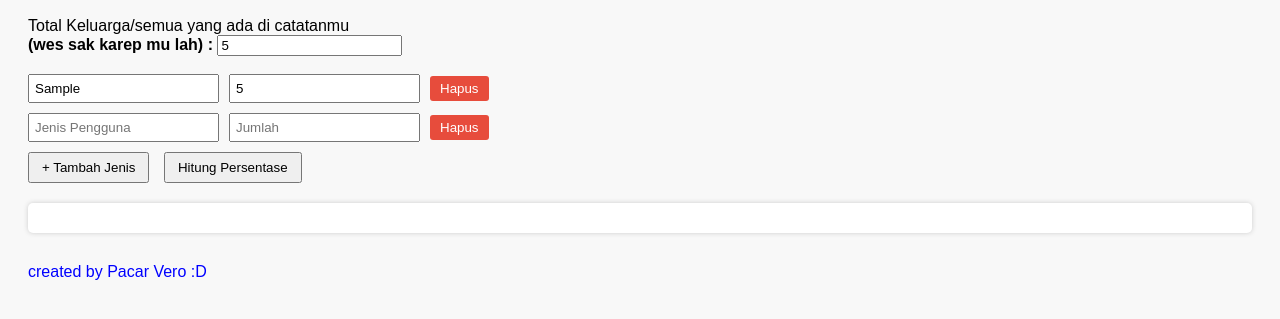
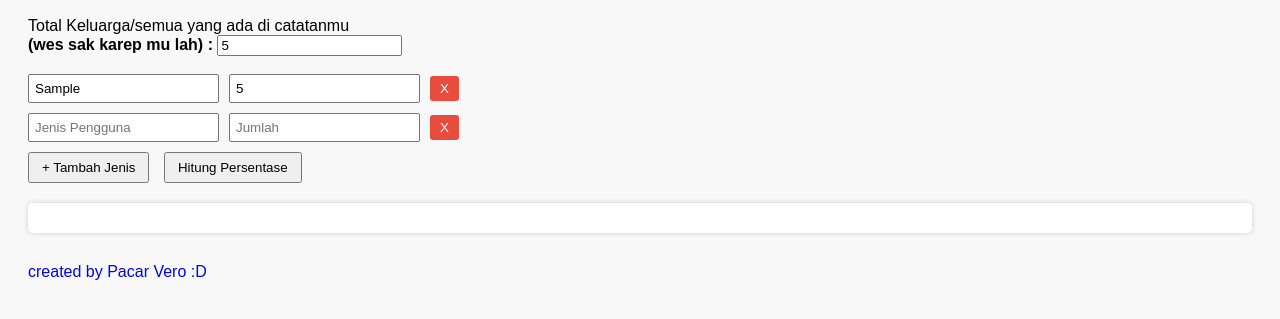
Before and after one commit to Jhonatan-G404/Presentase-keluarga, a plain HTML site: page index.html in a window 1280 px wide. Both pictures are taken after typing "5", "Sample", "5" into the empty fields and a click on the button "+ Tambah Jenis". Shown: the part 79-398 px from the top of the page. Drawn offline with Linux system fonts and the light colour scheme.

Commit message:
Update button delete
Update

```diff
--- a/index.html
+++ b/index.html
@@ -64,7 +64,7 @@
     <div class="input-group">
       <input type="text" placeholder="Jenis Pengguna (misal: BPJS)" class="jenis">
       <input type="number" placeholder="Jumlah" class="jumlah">
-      <button onclick="hapusInput(this)">Hapus</button>
+      <button onclick="hapusInput(this)"> X </button>
     </div>
   </div>
 
@@ -83,7 +83,7 @@
       group.innerHTML = `
         <input type="text" placeholder="Jenis Pengguna" class="jenis">
         <input type="number" placeholder="Jumlah" class="jumlah">
-        <button onclick="hapusInput(this)">Hapus</button>
+        <button onclick="hapusInput(this)"> X </button>
       `;
       container.appendChild(group);
     }
```
